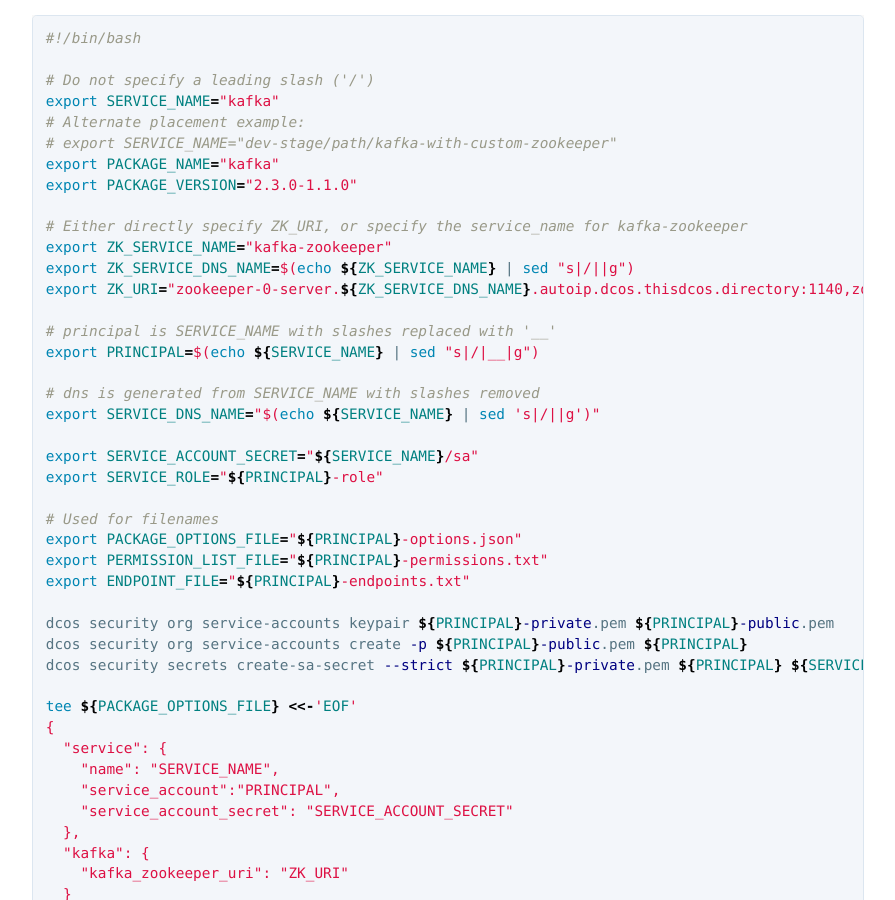
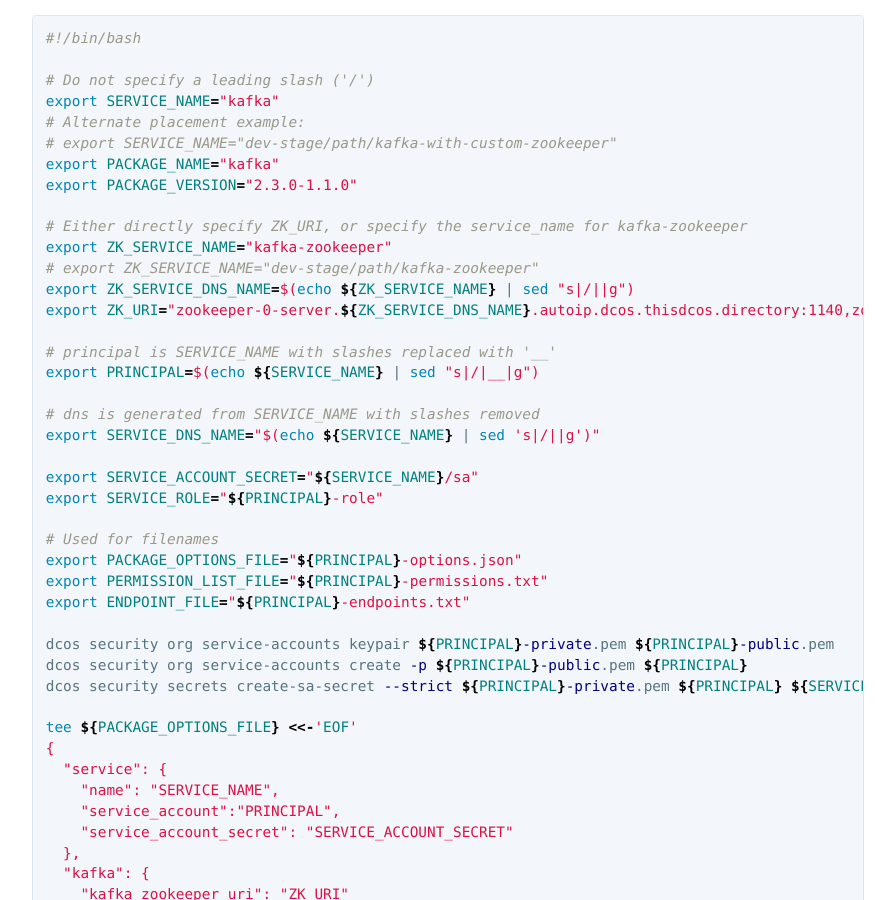
Before and after one commit to mesosphere/field-notes, a Jekyll site: the page built from docs/strict/kafka-custom-zk.md, in a window 1280 px wide and 900 px high, scrolled down 698 px. Shown: the whole window, without its empty margins (192-1087 px from the left). Built offline with Jekyll 4.4.1, drawn with Linux system fonts in a browser that asks for light colours; our own code applies the rules of GitHub Pages for plain Markdown files.

Commit message:
Change defaults to be more default

```diff
--- a/docs/strict/kafka-custom-zk.md
+++ b/docs/strict/kafka-custom-zk.md
@@ -20,6 +20,7 @@ export PACKAGE_VERSION="2.3.0-1.1.0"
 
 # Either directly specify ZK_URI, or specify the service_name for kafka-zookeeper
 export ZK_SERVICE_NAME="kafka-zookeeper"
+# export ZK_SERVICE_NAME="dev-stage/path/kafka-zookeeper"
 export ZK_SERVICE_DNS_NAME=$(echo ${ZK_SERVICE_NAME} | sed "s|/||g")
 export ZK_URI="zookeeper-0-server.${ZK_SERVICE_DNS_NAME}.autoip.dcos.thisdcos.directory:1140,zookeeper-1-server.${ZK_SERVICE_DNS_NAME}.autoip.dcos.thisdcos.directory:1140,zookeeper-2-server.${ZK_SERVICE_DNS_NAME}.autoip.dcos.thisdcos.directory:1140"
 
```
